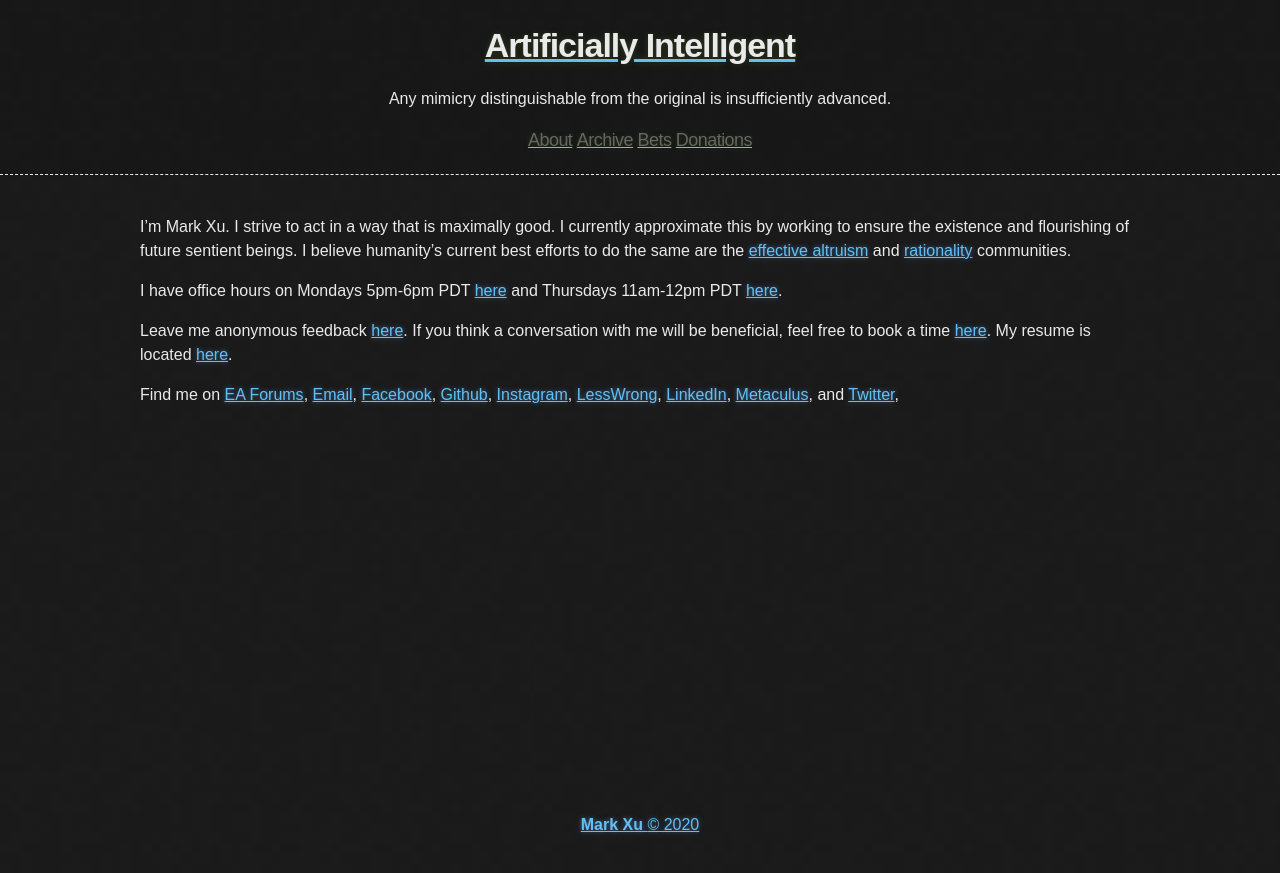
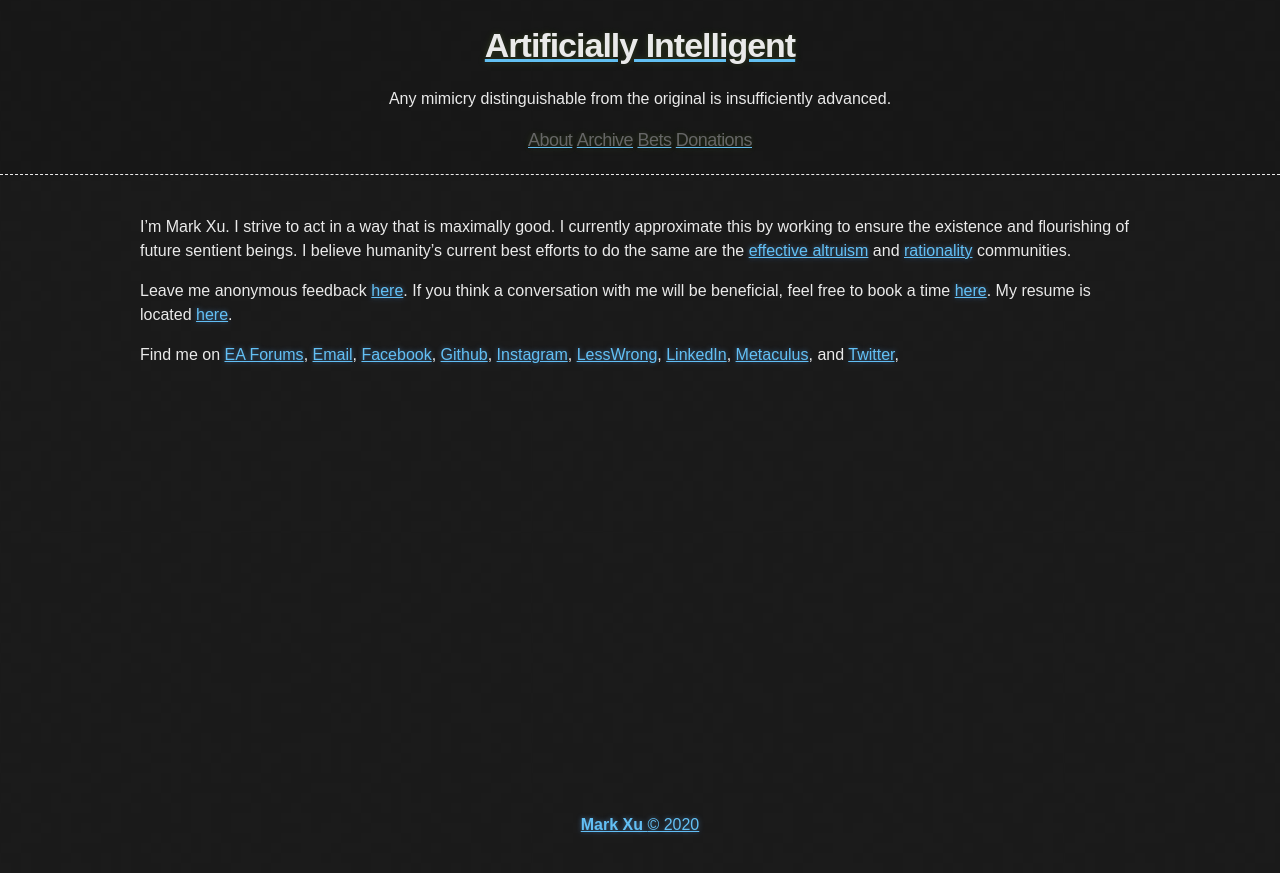
Before and after one commit to tocttou/hacker-blog, a Jekyll site: the page built from about.md, in a window 1280 px wide. Shown: the top 873 px of the page. Built offline with Jekyll 4.4.1, drawn with Linux system fonts in a browser that asks for light colours.

Commit message:
Update about.md

```diff
--- a/about.md
+++ b/about.md
@@ -5,8 +5,6 @@ title: About
 
 I'm Mark Xu. I strive to act in a way that is maximally good. I currently approximate this by working to ensure the existence and flourishing of future sentient beings. I believe humanity's current best efforts to do the same are the [effective altruism](https://www.effectivealtruism.org/articles/introduction-to-effective-altruism/) and [rationality](https://www.lesswrong.com/s/d922gAtBM8JNzkKKJ/p/xhQxJ7WSZZRkzNZJ8) communities.
 
-I have office hours on Mondays 5pm-6pm PDT [here](https://calendar.google.com/event?action=TEMPLATE&tmeid=MnYxM2kzaXJuMGFhbjM5aHM2NmtmNzM0b2pfMjAyMDExMDNUMDEwMDAwWiBtQHJreHUubWU&tmsrc=m%40rkxu.me&scp=ALL) and Thursdays 11am-12pm PDT [here](https://calendar.google.com/event?action=TEMPLATE&tmeid=NGs2ZjlnNXVsMjZqbzQ5ZWswNWxzMDY4bThfMjAyMDExMDVUMTkwMDAwWiBtQHJreHUubWU&tmsrc=m%40rkxu.me&scp=ALL).
-
 Leave me anonymous feedback [here](https://www.admonymous.co/mark). If you think a conversation with me will be beneficial, feel free to book a time [here](https://calendly.com/markxu). My resume is located [here](/downloads/resume.pdf).
 
 Find me on [EA Forums](https://forum.effectivealtruism.org/users/mark-xu), [Email](mailto:m@rkxu.me), [Facebook](https://www.facebook.com/markxu0), [Github](https://github.com/markzxu), [Instagram](https://www.instagram.com/markzxu/),  [LessWrong](https://www.lesswrong.com/users/mark-xu), [LinkedIn](https://www.linkedin.com/in/xu-mark/), [Metaculus](https://www.metaculus.com/accounts/profile/112002/), and [Twitter](https://twitter.com/markzxu),
```
